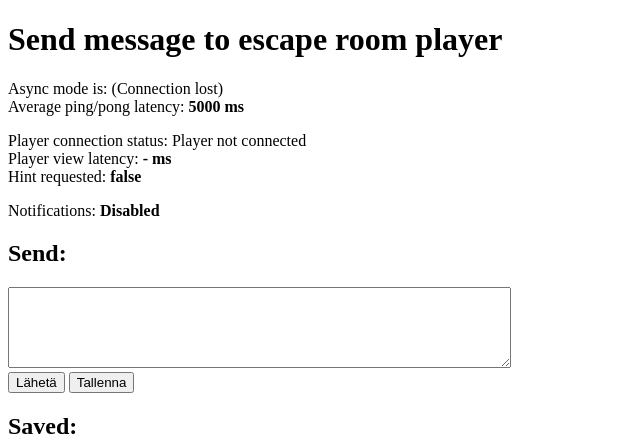
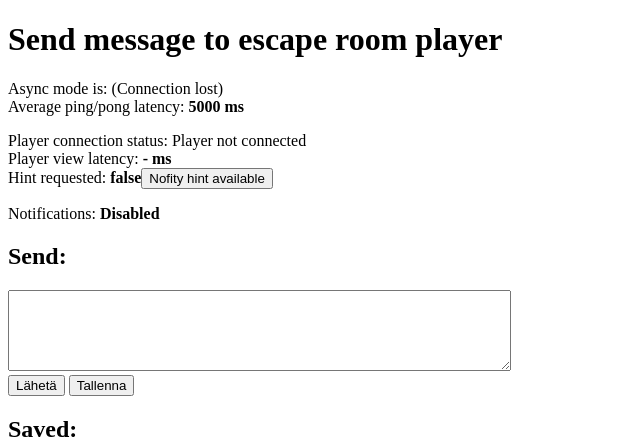
Before and after one commit to protecomp/escaperoom-messaging, a Python web app: template escape_me/templates/index.html in a window 1280 px wide. Shown: the top 441 px of the page, without its empty margins (0-640 px from the left). Run offline with Jinja, Linux system fonts and the light colour scheme; the template is opened without the code that fills it, so the values that code supplies are empty; some libraries are stand-ins or nearby versions.

Commit message:
Implement hint available

```diff
--- a/escape_me/main/events.py
+++ b/escape_me/main/events.py
@@ -39,8 +39,10 @@ def hint_request():
 
 
 @socketio.on('hint_available')
-def hint_available():
-    emit('hint_available')
+def hint_available(payload):
+    available = payload.get('data', True)
+    emit('my_response', {'event': 'hint available', 'data': available},
+         broadcast=True)
 
 
 @socketio.on('hint_save')
--- a/escape_me/static/host.js
+++ b/escape_me/static/host.js
@@ -91,7 +91,6 @@ $(document).ready(function() {
         }
     });
 
-
     $('#save_btn').click(function(event) {
         let val = $('#emit_data').val();
         if (val.length > 0) {
@@ -99,7 +98,29 @@ $(document).ready(function() {
         }
     });
     $('#db_delete_btn').click(handle_database_delete);
+
+    update_hint_available_btn(false);
+    $('#hint_available_btn').click(function(event) {
+        let btn = $(event.target);
+        if (btn.val() == 'true') {
+            socket.emit('hint_available', {data: false});
+            update_hint_available_btn(false);
+        } else {
+            socket.emit('hint_available', {data: true});
+            update_hint_available_btn(true);
+        }
+    });
 });
+
+function update_hint_available_btn(available) {
+    if (available) {
+        $('#hint_available_btn').html('Cancel hint available')
+        $('#hint_available_btn').val('true')
+    } else {
+        $('#hint_available_btn').html('Nofity hint available')
+        $('#hint_available_btn').val('false')
+    }
+}
 
 function set_hint_requested(on_off) {
     if (on_off) {
--- a/escape_me/static/player.js
+++ b/escape_me/static/player.js
@@ -43,6 +43,9 @@ $(document).ready(function() {
         if (msg.event === 'hint request') {
             animate_hint_requested(true);
         }
+        if (msg.event === 'hint available') {
+            console.log("hint available: " + msg.data)
+        }
     });
 
     $('#request_btn').on('click', function(event) {
--- a/escape_me/templates/index.html
+++ b/escape_me/templates/index.html
@@ -23,7 +23,7 @@
     <p>
         Player connection status: <span id="player_connection_status">Player not connected</span><br>
         Player view latency: <b><span id="player-ping-pong">-</span> ms</b><br />
-        Hint requested: <b><span id="hint_requested">false</span></b>
+        Hint requested: <b><span id="hint_requested">false</span><button id="hint_available_btn"></button></b>
     </p>
     <p>
         Notifications: <b><span id="notification_status">Unknown</span></b>
```
